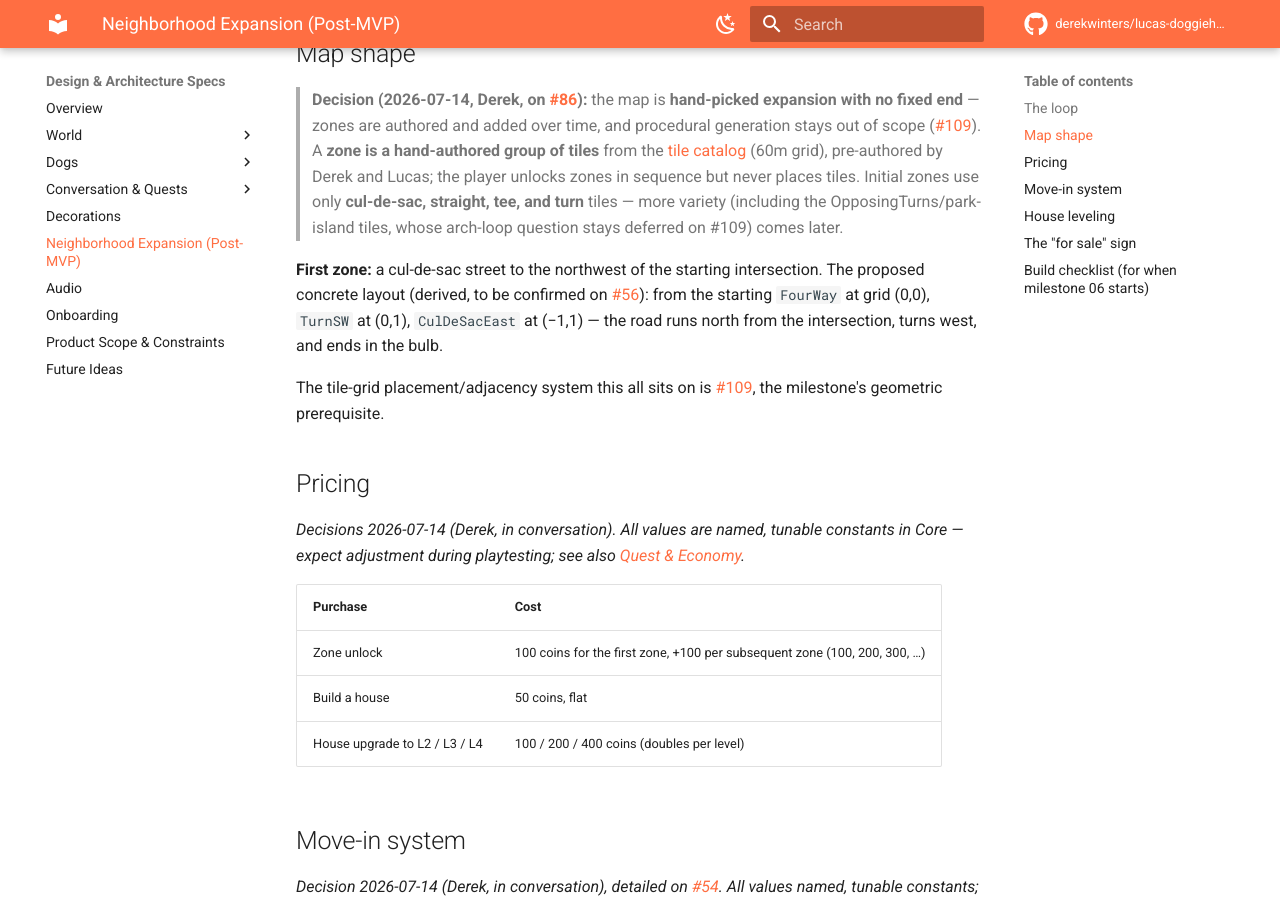
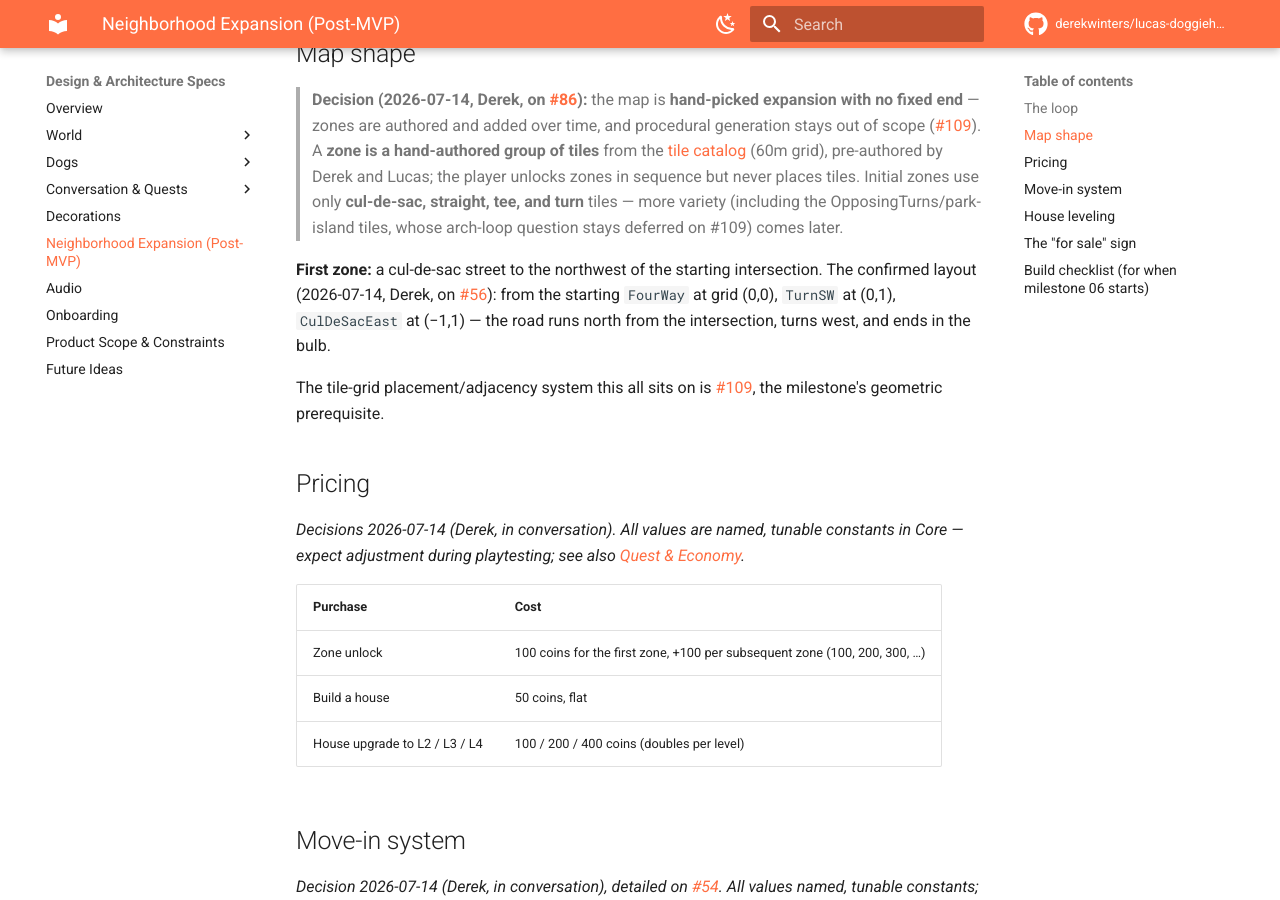
Before and after one commit to derekwinters/lucas-doggiehood, an MkDocs documentation site: the page built from docs/specs/expansion.md, in a window 1280 px wide and 900 px high, scrolled down 832 px. Built offline with MkDocs 1.6.1 and Material for MkDocs 9.7.7, drawn with Linux system fonts in a browser that asks for light colours; comment, search, counter and statistics services are not loaded; the version menu is left out.

Commit message:
docs: mark first-zone layout as confirmed
Derek confirmed the derived defaults from the design session,
including the concrete first-zone tile layout.

Refs #56.

Co-Authored-By: Claude Fable 5 <noreply@anthropic.com>
Claude-Session: https://claude.ai/code/session_01HFYfYG4scqna3E1GuY9f3y

```diff
--- a/docs/specs/expansion.md
+++ b/docs/specs/expansion.md
@@ -17,7 +17,7 @@
 
 > **Decision (2026-07-14, Derek, on [#86](https://github.com/derekwinters/lucas-doggiehood/issues/86)):** the map is **hand-picked expansion with no fixed end** — zones are authored and added over time, and procedural generation stays out of scope ([#109](https://github.com/derekwinters/lucas-doggiehood/issues/109)). A **zone is a hand-authored group of tiles** from the [tile catalog](world/tile-catalog.md) (60m grid), pre-authored by Derek and Lucas; the player unlocks zones in sequence but never places tiles. Initial zones use only **cul-de-sac, straight, tee, and turn** tiles — more variety (including the OpposingTurns/park-island tiles, whose arch-loop question stays deferred on #109) comes later.
 
-**First zone:** a cul-de-sac street to the northwest of the starting intersection. The proposed concrete layout (derived, to be confirmed on [#56](https://github.com/derekwinters/lucas-doggiehood/issues/56)): from the starting `FourWay` at grid (0,0), `TurnSW` at (0,1), `CulDeSacEast` at (−1,1) — the road runs north from the intersection, turns west, and ends in the bulb.
+**First zone:** a cul-de-sac street to the northwest of the starting intersection. The confirmed layout (2026-07-14, Derek, on [#56](https://github.com/derekwinters/lucas-doggiehood/issues/56)): from the starting `FourWay` at grid (0,0), `TurnSW` at (0,1), `CulDeSacEast` at (−1,1) — the road runs north from the intersection, turns west, and ends in the bulb.
 
 The tile-grid placement/adjacency system this all sits on is [#109](https://github.com/derekwinters/lucas-doggiehood/issues/109), the milestone's geometric prerequisite.
 
```
